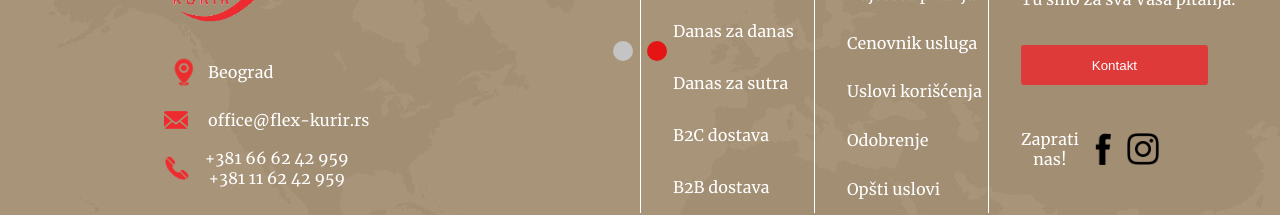
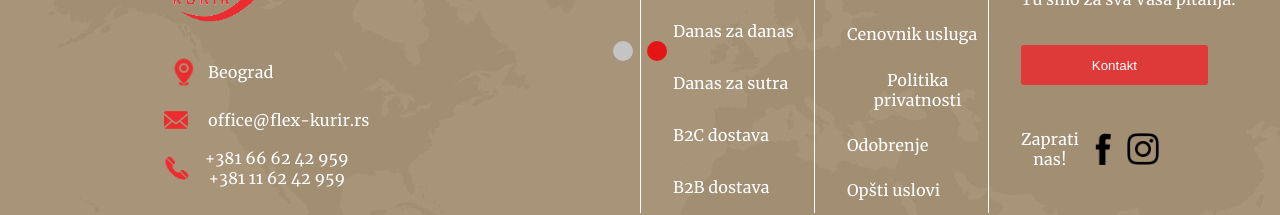
Before and after one commit to lecovska/del-service, a React (Create React App) app: page / in a window 1280 px wide. Shown: the part 3462-3677 px from the top of the page. Built offline with nearby package versions, Linux system fonts and the light colour scheme.

Commit message:
Update footer.jsx

```diff
--- a/src/Components/Footer/footer.jsx
+++ b/src/Components/Footer/footer.jsx
@@ -45,7 +45,7 @@ function Footer() {
 
             <div className="usluge2">
             <h4 className="h4-usluge">Korisne informacije</h4>
-                <Link className="link-a" to="/Pages/pitanja">Najčešća pitanja</Link><a className="link-a" href={require("../../Docs/Cenovnik usluga za obavljanje poštanskih usluga_RATEL_30.09.2022.pdf")} download="Cenovnik usluga">Cenovnik usluga</a><a className="link-a" href={require("../../Docs/Opšti uslovi za obavljanje poštanskih usluga_29.09.2022.txt.pdf")} download="Opšti_uslovi_poslovanja">Uslovi korišćenja</a><a className="link-a" href={require("../../Docs/Odobrenje_RATEL_30.09.2022..pdf")} download="Odobrenje">Odobrenje</a><a className="link-a" href={require("../../Docs/Opšti uslovi za obavljanje poštanskih usluga_29.09.2022..pdf")} download="Opsti uslovi" >Opšti uslovi</a>
+                <Link className="link-a" to="/Pages/pitanja">Najčešća pitanja</Link><a className="link-a" href={require("../../Docs/Cenovnik usluga za obavljanje poštanskih usluga_RATEL_30.09.2022.pdf")} download="Cenovnik usluga">Cenovnik usluga</a><a className="link-a" href={require("../../Docs/politikaPrivatnosti.pdf")} download="Politika_privatnosti">Politika privatnosti</a><a className="link-a" href={require("../../Docs/Odobrenje_RATEL_30.09.2022..pdf")} download="Odobrenje">Odobrenje</a><a className="link-a" href={require("../../Docs/Opšti uslovi za obavljanje poštanskih usluga_29.09.2022..pdf")} download="Opsti uslovi" >Opšti uslovi</a>
             </div>
 
             <div className="kontakt">
```
